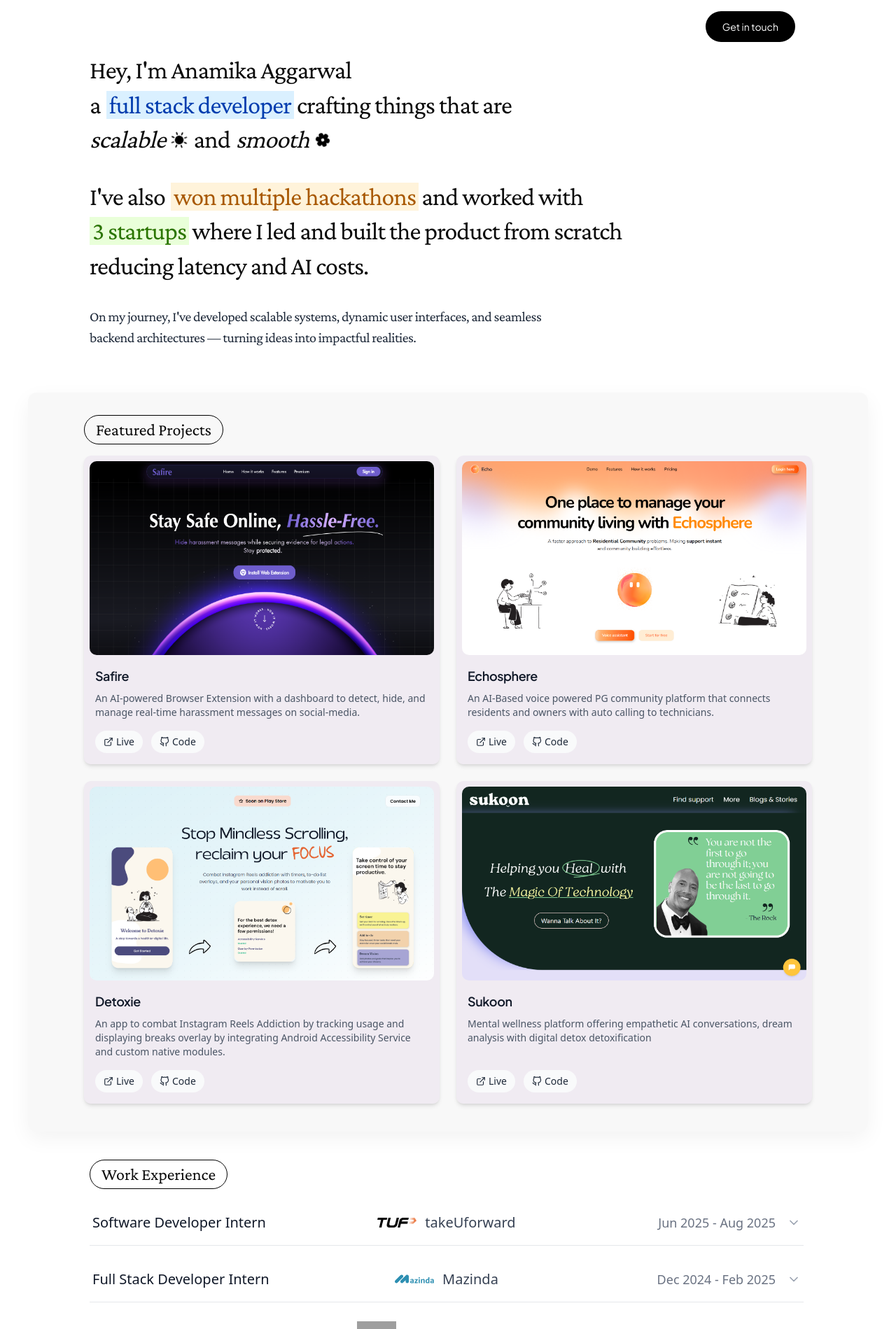
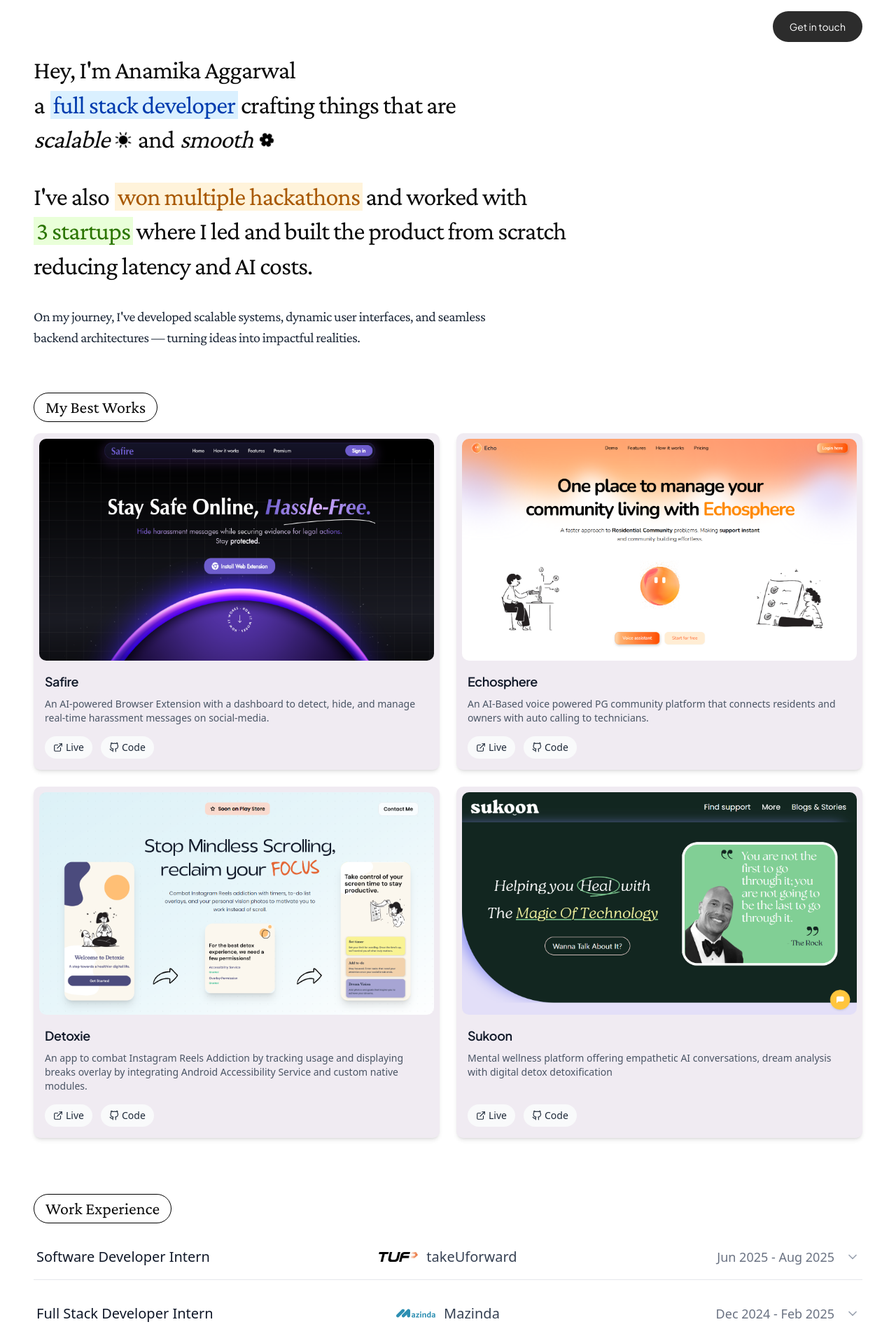
Before and after one commit to Anamika1608/portfolio, a Next.js app: page / in a window 1280 px wide. Shown: the top 1899 px of the page at 70% size. Built offline with nearby package versions, Linux system fonts and the light colour scheme; grey boxes are pictures that could not be loaded.

Commit message:
Make the spacing look consistent and refactor cards

```diff
--- a/src/app/globals.css
+++ b/src/app/globals.css
@@ -189,6 +189,11 @@
     animation: spin 15s linear infinite;
     /* Adjust time as you wish */
   }
+
+  /* Consistent horizontal container across the site */
+  .site-container {
+    @apply max-w-7xl mx-auto px-4 sm:px-6 md:px-12;
+  }
 }
 
 @keyframes slideBg {
--- a/src/components/Blogs/Blogs.tsx
+++ b/src/components/Blogs/Blogs.tsx
@@ -6,7 +6,7 @@
 
 function Blogs() {
     return (
-        <div className="mx-5 lg:mx-auto max-w-7xl px-4 sm:px-6 md:px-8 tracking-tight leading-snug flex flex-col lg:flex-row lg:gap-20"> {/* Adjusted max-width and gap */}
+        <div className="site-container tracking-tight leading-snug flex flex-col lg:flex-row lg:gap-20"> {/* Adjusted max-width and gap */}
 
             {/* ====== Left Column: Title ====== */}
             <motion.div
@@ -15,7 +15,7 @@
                 transition={{ duration: 0.5 }}
                 className="lg:w-1/3 mb-10 lg:mb-0 lg:pr-8" // Added right padding for spacing
             >
-                <h2 className="text-5xl font-semibold font-crimson text-gray-900 sticky top-28">
+                <h2 className="text-5xl font-semibold font-crimson text-[#2C2C2C] sticky top-28">
                     Most Recent
                     <br />
                     Blogs I wrote
--- a/src/components/Contact/Contact.tsx
+++ b/src/components/Contact/Contact.tsx
@@ -80,15 +80,15 @@
 
   return (
     <>
-      <div className='text-gray-800 bg-white py-16 px-6 sm:px-12'>
-        <div className="max-w-7xl mx-auto">
+      <div className='text-gray-800 bg-white py-16'>
+        <div className="site-container">
 
           {/* ====== Contact Section ====== */}
           <section className="grid grid-cols-1 md:grid-cols-2 gap-12 mb-20">
 
             {/* --- Left Column: Info --- */}
             <div className="flex flex-col justify-center">
-              <h2 className="text-4xl md:text-5xl font-semibold mb-4 font-crimson">Contact Me</h2>
+              <h2 className="text-4xl md:text-5xl font-semibold mb-4 font-crimson text-[#2C2C2C]">Contact Me</h2>
               <p className="text-lg text-gray-600 mb-6 leading-relaxed">
                 I'm always open to discussing new projects, creative ideas, or opportunities to be part of your vision. Feel free to reach out.
               </p>
@@ -120,7 +120,7 @@
                   </a>
 
                   <a
-                    href="https://linkedin.com/in/your-profile"
+                    href="https://linkedin.com/in/anamikaaggarwal12"
                     target="_blank"
                     rel="noopener noreferrer"
                     className="relative group text-gray-800 hover:text-black transition-colors duration-300"
--- a/src/components/FeaturedProjects/ProjectGrid.tsx
+++ b/src/components/FeaturedProjects/ProjectGrid.tsx
@@ -76,7 +76,7 @@
   return (
     <div
       ref={containerRef}
-      className="relative"
+      className="relative site-container"
     >
       {/* Sticky section with stacking effect */}
       <section
@@ -95,27 +95,11 @@
           transformOrigin: 'center top',
         }}
       >
-        {/* Background with smooth reveal animation */}
         <div
-          className="pt-6 sm:pt-8 bg-[#f8f8f8] rounded-xl sm:rounded-3xl mx-4 sm:mx-6 md:mx-10
-                     transition-all duration-700 ease-out relative overflow-hidden"
-          style={{
-            boxShadow: isStacked
-              ? `0 ${20 + stackProgress * 30}px ${40 + stackProgress * 20}px rgba(0,0,0,${0.1 + stackProgress * 0.15})`
-              : '0 10px 30px rgba(0,0,0,0.05)',
-            borderRadius: `${12 + stackProgress * 12}px`,
-          }}
         >
-          {/* Animated background overlay for stacking effect */}
-          <div
-            className="absolute inset-0 bg-gradient-to-b from-white/5 to-transparent
-                        duration-700 ease-out pointer-events-none"
-          />
-
           {/* Responsive section header */}
           <div
-            className="flex justify-start mb-3 sm:mb-4 ml-4 md:ml-5 lg:ml-10 xl:ml-20
-                       transition-transform duration-700 ease-out"
+            className="flex justify-start mb-3 sm:mb-4 transition-transform duration-700 ease-out"
             style={{
               transform: `translateY(${stackProgress * 5}px)`,
             }}
@@ -130,15 +114,14 @@
               }}
             >
               <h2 className="text-xl sm:text-2xl font-crimson font-medium">
-                Featured Projects
+                My Best Works
               </h2>
             </div>
           </div>
 
           {/* Responsive container with proper margins */}
           <div
-            className="px-4 md:px-6 lg:px-10 xl:px-20 pb-8 sm:pb-10
-                       transition-transform duration-700 ease-out"
+            className="pb-8 sm:pb-10 transition-transform duration-700 ease-out"
             style={{
               transform: `translateY(${stackProgress * 8}px)`,
             }}
--- a/src/components/Hero/HeroSection.tsx
+++ b/src/components/Hero/HeroSection.tsx
@@ -2,7 +2,7 @@
 
 export function HeroSection() {
   return (
-    <section className="mx-5 lg:ml-5 xl:ml-20 max-w-4xl px-2 sm:px-6 md:px-12 pb-10 sm:pb-16 font-crimson text-2xl sm:text-3xl md:text-4xl tracking-tight leading-snug">
+    <section className="site-container max-w-4xl pb-10 sm:pb-16 font-crimson text-2xl sm:text-3xl md:text-4xl tracking-tight leading-snug">
 
       <h1 className="font-medium">
         Hey, I'm Anamika Aggarwal
@@ -43,7 +43,8 @@
         <span className="bg-[#E9FFD9] text-[#2B7500] px-1 font-medium mr-1">
           3 startups
         </span>
-        where I led and built the product from scratch reducing latency and AI costs.
+        where I led and built the product from scratch<br/>
+         reducing latency and AI costs.
       </p>
 
       <p className="text-sm sm:text-base md:text-xl text-gray-800 max-w-2xl mt-6 tracking-tight leading-normal">
--- a/src/components/MoreProjects/ExtraProjectGrid.tsx
+++ b/src/components/MoreProjects/ExtraProjectGrid.tsx
@@ -76,7 +76,7 @@
     return (
         <div
             ref={containerRef}
-            className="relative"
+            className="relative site-container"
         >
             {/* Sticky section with stacking effect */}
             <section
@@ -98,31 +98,28 @@
             >
                 {/* Background with smooth reveal animation */}
                 <div
-                    className="pt-6 sm:pt-8 mx-4 sm:mx-6 md:mx-10
-                     transition-all duration-700 ease-out relative overflow-hidden"
-
+                    className="pt-6 sm:pt-8 transition-all duration-700 ease-out relative overflow-hidden"
                 >
 
                     {/* Responsive container with proper margins */}
                     <div
-                        className="px-4 md:px-6 lg:px-10 xl:px-20 pb-8 sm:pb-10
-                       transition-transform duration-700 ease-out"
+                        className="pb-8 sm:pb-10 transition-transform duration-700 ease-out"
                         style={{
                             transform: `translateY(${stackProgress * 8}px)`,
                         }}
                     >
-                        {/* Video container - positioned side by side with proper spacing */}
+                        {/* Video container - positioned side by side with proper spacing and sizing */}
                         <div className="mb-6 sm:mb-8 flex flex-col sm:flex-row justify-between items-start gap-4 sm:gap-6">
                             <video
                                 src="/featured-projects/jivika.mp4"
-                                className="w-full sm:w-auto sm:max-w-md h-auto rounded-xl shadow-lg flex-shrink-0"
+                                className="w-full sm:w-[45%] md:w-[42%] lg:w-[40%] h-auto rounded-xl shadow-lg flex-shrink-0"
                                 autoPlay
                                 loop
                                 muted
                             />
                             <video
                                 src="/featured-projects/web3Wallet.mp4"
-                                className="w-full max-w-3xl h-auto rounded-xl shadow-lg flex-shrink-0"
+                                className="w-full sm:w-[52%] md:w-[55%] lg:w-[58%] h-auto rounded-xl shadow-lg flex-shrink-0"
                                 autoPlay
                                 loop
                                 muted
@@ -132,5 +129,5 @@
                 </div>
             </section>
         </div>
-    );
-};
+    )
+}
--- a/src/components/MoreProjects/MoreProjects.tsx
+++ b/src/components/MoreProjects/MoreProjects.tsx
@@ -5,7 +5,7 @@
 function MoreProjects() {
     return (
         <div>
-            <div className="font-ibm-plex text-3xl sm:text-2xl font-medium mt-12 mb-6 mx-5 lg:ml-5 xl:ml-20 px-2 sm:px-6 md:px-12 flex items-center">
+            <div className="site-container font-ibm-plex text-3xl sm:text-2xl font-medium mt-12 mb-6 flex items-center">
                 <div className="w-3 h-3 bg-black mr-2 rounded-xs"></div>
                 More stuff I made
             </div>
--- a/src/components/Navbar/Header.tsx
+++ b/src/components/Navbar/Header.tsx
@@ -16,7 +16,7 @@
                 }}
             ></div>
 
-            <div className="relative flex items-center justify-between mx-24 mr-36 py-4">
+            <div className="site-container relative flex items-center justify-between py-4">
                 {/* Left side - Logo */}
                 <div className="flex items-center">
                     {/* <img
@@ -41,7 +41,7 @@
                         >
 
                             {/* Overlay for better text readability */}
-                            <div className="absolute inset-0 bg-black bg-opacity-30"></div>
+                            <div className="absolute inset-0 bg-[#2C2C2C] bg-opacity-30"></div>
                         </div>
 
                         <Link
@@ -49,7 +49,7 @@
                             className={`relative text-sm font-jakarta transition-all duration-300 px-6 py-3 rounded-full flex items-center group ${
                                 isHovered
                                     ? 'text-white shadow-2xl transform scale-105'
-                                    : 'bg-black text-white hover:bg-gray-900'
+                                    : 'bg-[#2C2C2C] text-white hover:bg-gray-900'
                             }`}
                             onMouseEnter={() => setIsHovered(true)}
                             onMouseLeave={() => setIsHovered(false)}
--- a/src/components/OpenSource/OpenSource.tsx
+++ b/src/components/OpenSource/OpenSource.tsx
@@ -8,7 +8,7 @@
 
 function OpenSource() {
   return (
-    <div className="mx-5 lg:ml-5 xl:ml-20 px-2 sm:px-6 md:px-12">
+    <div className="site-container">
       {/* Header */}
       <motion.div
         initial={{ opacity: 0, y: -20 }}
@@ -30,13 +30,13 @@
               index={index}
             />
 
-            {index === 0 && (
+            {/* {index === 0 && (
               <ContributionLinksCard
                 githubUrl="https://github.com/Anamika1608/my-oss-contributions"
                 docUrl="https://docs.google.com/document/d/1Rnlqb7fQ8YahFWe1r-_R1ufJh5j8e6CJzo4phvOBpGg/edit?usp=sharing"
                 index={index + 0.5}
               />
-            )}
+            )} */}
           </React.Fragment>
         ))}
       </div>
--- a/src/components/Reccomendations/Reccomendations.tsx
+++ b/src/components/Reccomendations/Reccomendations.tsx
@@ -5,7 +5,7 @@
 
 function Reccomendations() {
     return (
-        <div className="mx-5 lg:ml-5 xl:ml-20 px-2 sm:px-6 md:px-12 mb-20">
+        <div className="site-container mb-20">
             {/* Header */}
             <motion.div
                 initial={{ opacity: 0, y: -20 }}
--- a/src/components/WorkExperience/WorkExperience.tsx
+++ b/src/components/WorkExperience/WorkExperience.tsx
@@ -120,7 +120,7 @@
   };
 
   return (
-    <div className="mx-5 lg:ml-5 xl:ml-20 px-2 sm:px-6 md:px-12 mt-10">
+    <div className="site-container mt-10">
       <motion.div
         initial={{ opacity: 0, y: -20 }}
         animate={{ opacity: 1, y: 0 }}
@@ -133,7 +133,7 @@
         </div>
       </motion.div>
 
-      <div className="space-y-4 mr-4 sm:mr-8 lg:mr-16">
+      <div className="space-y-4">
         {experiences.map((exp, index) => {
           const isExpanded = expandedItems.has(exp.id);
           const hasDescription = exp.description && exp.description.length > 0;
```
